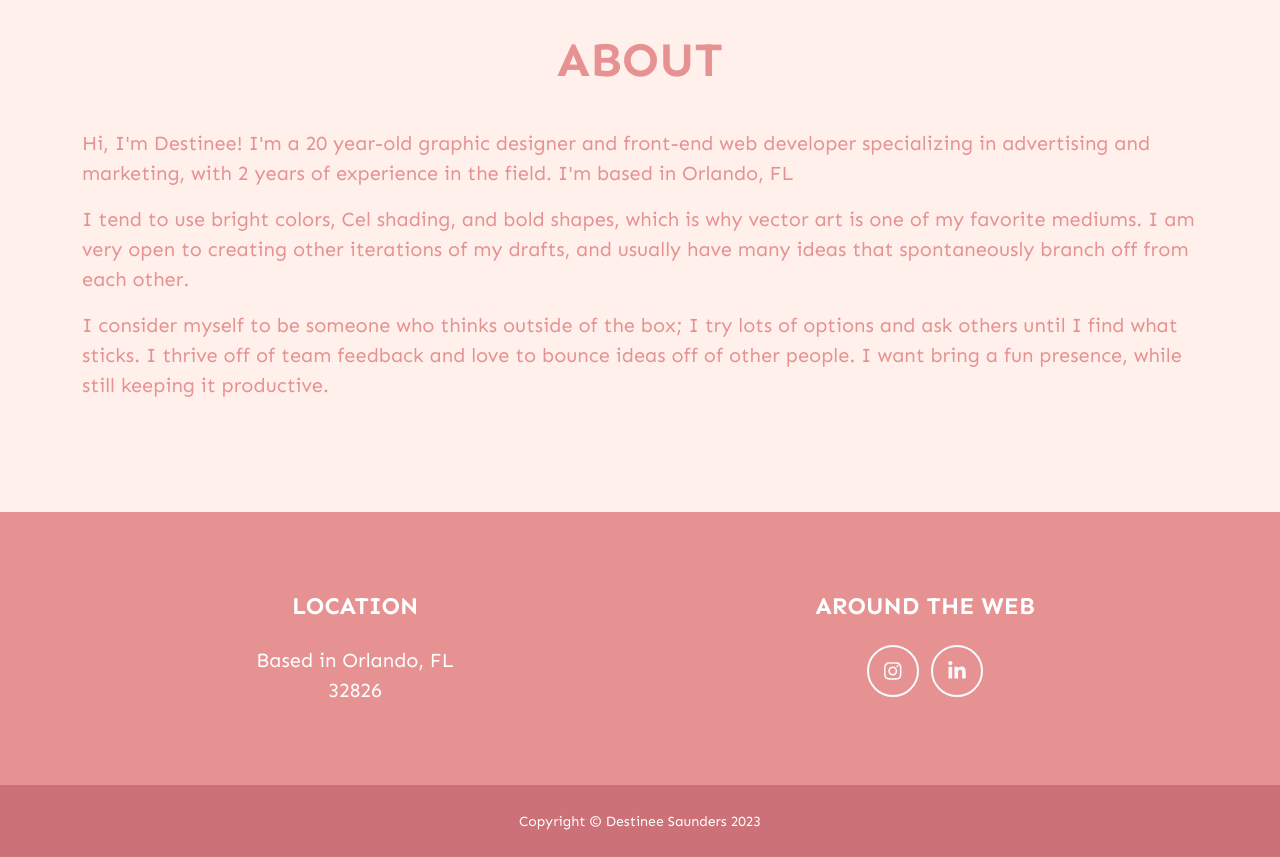
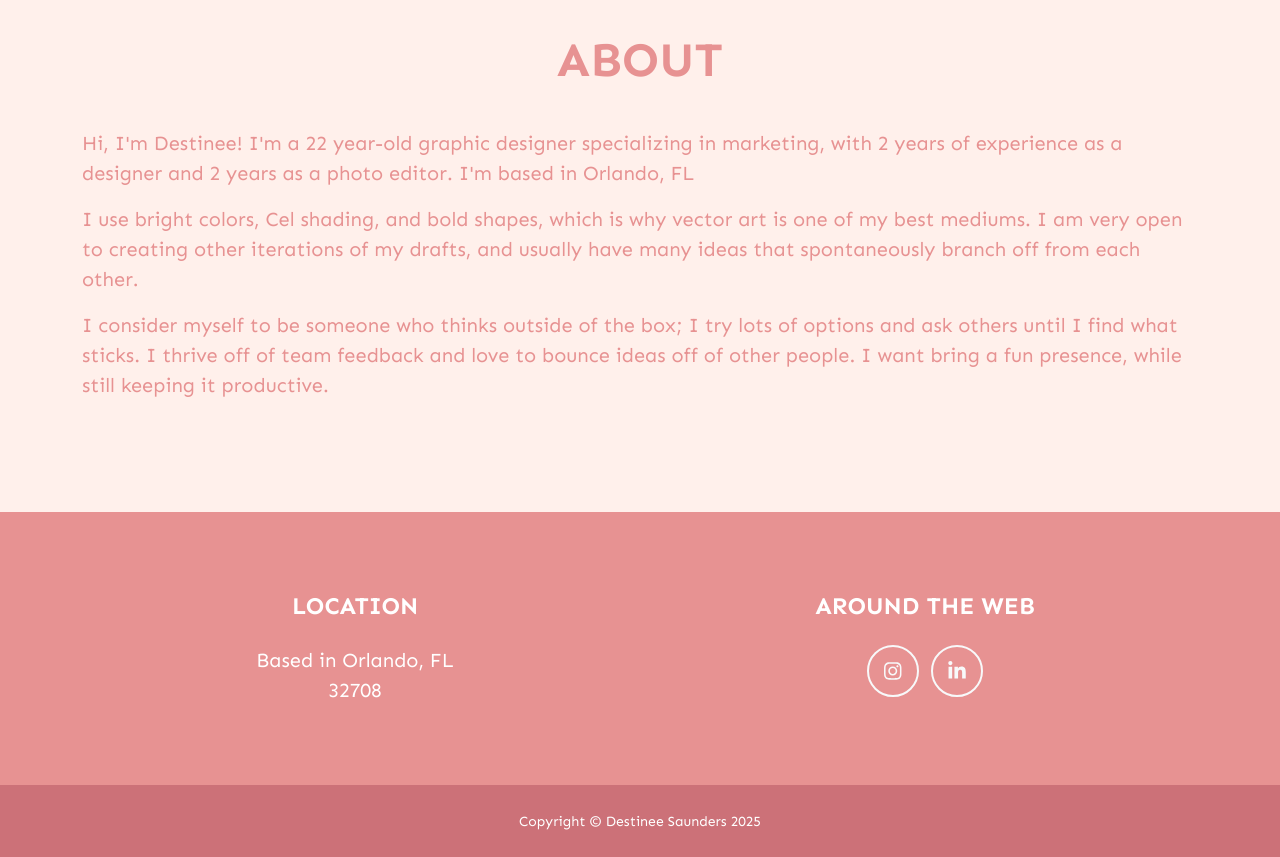
Before and after one commit to desidoo/desidoo.github.io, a plain HTML site: page index.html in a window 1280 px wide. Shown: the part 800-1657 px from the top of the page. Drawn offline with nearby package versions, Linux system fonts and the light colour scheme.

Commit message:
Update index.html
updated footer and bio, should use formulas for years + age to auto update

```diff
--- a/index.html
+++ b/index.html
@@ -3,7 +3,7 @@
     <head>
         <meta charset="utf-8" />
         <meta name="viewport" content="width=device-width, initial-scale=1, shrink-to-fit=no" />
-        <meta name="description" content="Hi, I'm Destinee! I'm a 20 year-old graphic designer and front-end web developer specializing in advertising and marketing, with 2 years of experience in the field. I'm based in Orlando, FL." />
+        <meta name="description" content="Hi, I'm Destinee, and this is my portfolio site!" />
         <meta name="author" content="Destinee Saunders" />
         <meta http-equiv="expires" content="0" />
         <title>Destinee Saunders</title>
@@ -55,8 +55,8 @@
                 <h2 class="page-section-heading text-center text-uppercase text-secondary mb-5 reveal-onload">About</h2>
                 <!-- About Section Content-->
                 <div class="text-secondary">
-                    <div class="ms-auto reveal-onscroll"><p class="lead">Hi, I'm Destinee! I'm a 20 year-old graphic designer and front-end web developer specializing in advertising and marketing, with 2 years of experience in the field. I'm based in Orlando, FL</p></div>
-                    <div class="me-auto reveal-onscroll"><p class="lead">I tend to use bright colors, Cel shading, and bold shapes, which is why vector art is one of my favorite mediums. I am very open to creating other iterations of my drafts, and usually have many ideas that spontaneously branch off from each other. </p></div>
+                    <div class="ms-auto reveal-onscroll"><p class="lead">Hi, I'm Destinee! I'm a 22 year-old graphic designer specializing in marketing, with 2 years of experience as a designer and 2 years as a photo editor. I'm based in Orlando, FL</p></div>
+                    <div class="me-auto reveal-onscroll"><p class="lead">I use bright colors, Cel shading, and bold shapes, which is why vector art is one of my best mediums. I am very open to creating other iterations of my drafts, and usually have many ideas that spontaneously branch off from each other. </p></div>
                     <div class="me-auto reveal-onscroll"><p class="lead">I consider myself to be someone who thinks outside of the box; I try lots of options and ask others until I find what sticks. I thrive off of team feedback and love to bounce ideas off of other people. I want bring a fun presence, while still keeping it productive.</p></div>
                 </div>
             </div>
@@ -71,7 +71,7 @@
                         <p class="lead mb-0">
                             Based in Orlando, FL
                             <br>
-                            32826
+                            32708
                         </p>
                     </div>
                     <!-- Footer Social Icons-->
@@ -85,7 +85,7 @@
         </footer>
         <!-- Copyright Section-->
         <div class="copyright py-4 text-center text-white">
-            <div class="container"><small>Copyright &copy; Destinee Saunders 2023</small></div>
+            <div class="container"><small>Copyright &copy; Destinee Saunders 2025</small></div>
         </div>
         <!-- Bootstrap core JS-->
         <script src="https://cdn.jsdelivr.net/npm/bootstrap@5.1.3/dist/js/bootstrap.bundle.min.js"></script>
```
